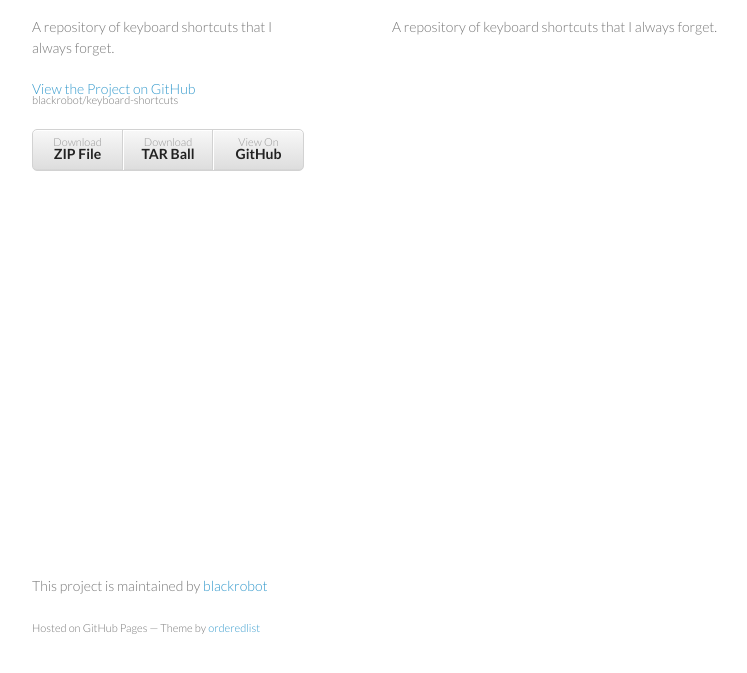
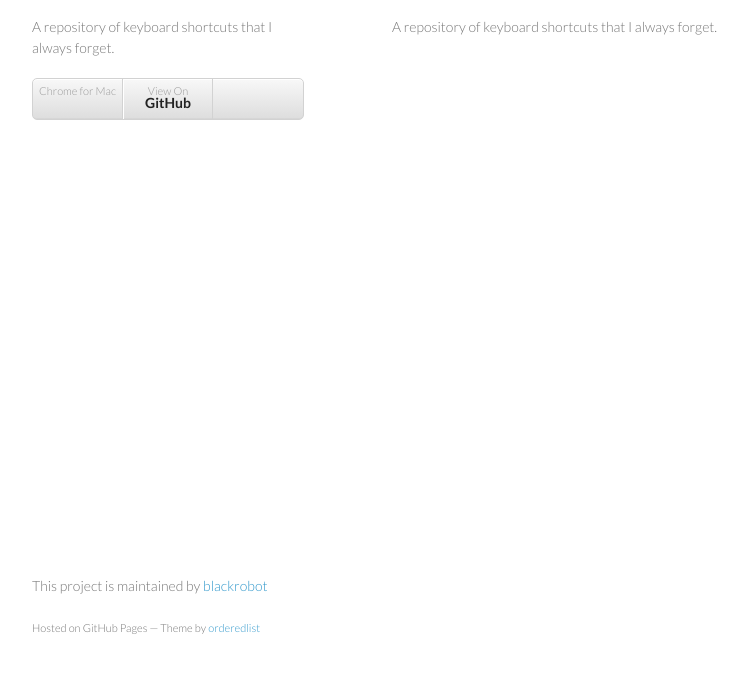
Before and after one commit to blackrobot/keyboard-shortcuts, a plain HTML site: page index.html in a window 1280 px wide. Shown: the part 93-766 px from the top of the page, without its empty margins (178-925 px from the left). Drawn offline with Linux system fonts and the light colour scheme.

Commit message:
Added linx

```diff
--- a/index.html
+++ b/index.html
@@ -8,9 +8,6 @@
     <link rel="stylesheet" href="stylesheets/styles.css">
     <link rel="stylesheet" href="stylesheets/pygment_trac.css">
     <meta name="viewport" content="width=device-width, initial-scale=1, user-scalable=no">
-    <!--[if lt IE 9]>
-    <script src="//html5shiv.googlecode.com/svn/trunk/html5.js"></script>
-    <![endif]-->
   </head>
   <body>
     <div class="wrapper">
@@ -18,27 +15,31 @@
         <h1>Keyboard Shortcuts</h1>
         <p>A repository of keyboard shortcuts that I always forget.</p>
 
-        <p class="view"><a href="https://github.com/blackrobot/keyboard-shortcuts">View the Project on GitHub <small>blackrobot/keyboard-shortcuts</small></a></p>
-
-
         <ul>
-          <li><a href="https://github.com/blackrobot/keyboard-shortcuts/zipball/master">Download <strong>ZIP File</strong></a></li>
-          <li><a href="https://github.com/blackrobot/keyboard-shortcuts/tarball/master">Download <strong>TAR Ball</strong></a></li>
-          <li><a href="https://github.com/blackrobot/keyboard-shortcuts">View On <strong>GitHub</strong></a></li>
+          <li>
+            <a href="pages/chrome-mac.html">Chrome for Mac</a>
+          </li>
+          <li>
+            <a href="https://github.com/blackrobot/keyboard-shortcuts">View On <strong>GitHub</strong></a>
+          </li>
         </ul>
       </header>
       <section>
         <h1>
-<a id="keyboard-shortcuts" class="anchor" href="#keyboard-shortcuts" aria-hidden="true"><span class="octicon octicon-link"></span></a>Keyboard Shortcuts</h1>
+          <a id="keyboard-shortcuts" class="anchor" href="#keyboard-shortcuts" aria-hidden="true">
+            <span class="octicon octicon-link"></span>
+          </a>
+          Keyboard Shortcuts
+        </h1>
 
-<p>A repository of keyboard shortcuts that I always forget.</p>
+        <p>A repository of keyboard shortcuts that I always forget.</p>
       </section>
+
       <footer>
         <p>This project is maintained by <a href="https://github.com/blackrobot">blackrobot</a></p>
         <p><small>Hosted on GitHub Pages &mdash; Theme by <a href="https://github.com/orderedlist">orderedlist</a></small></p>
       </footer>
     </div>
     <script src="javascripts/scale.fix.js"></script>
-
   </body>
 </html>
```
